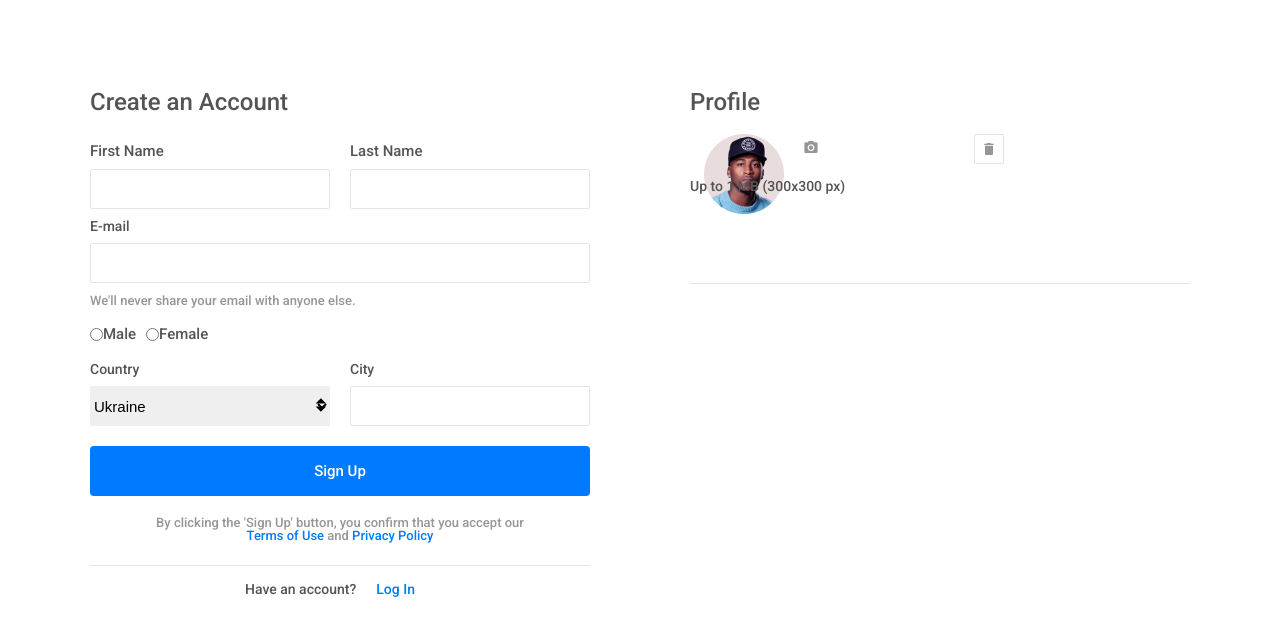
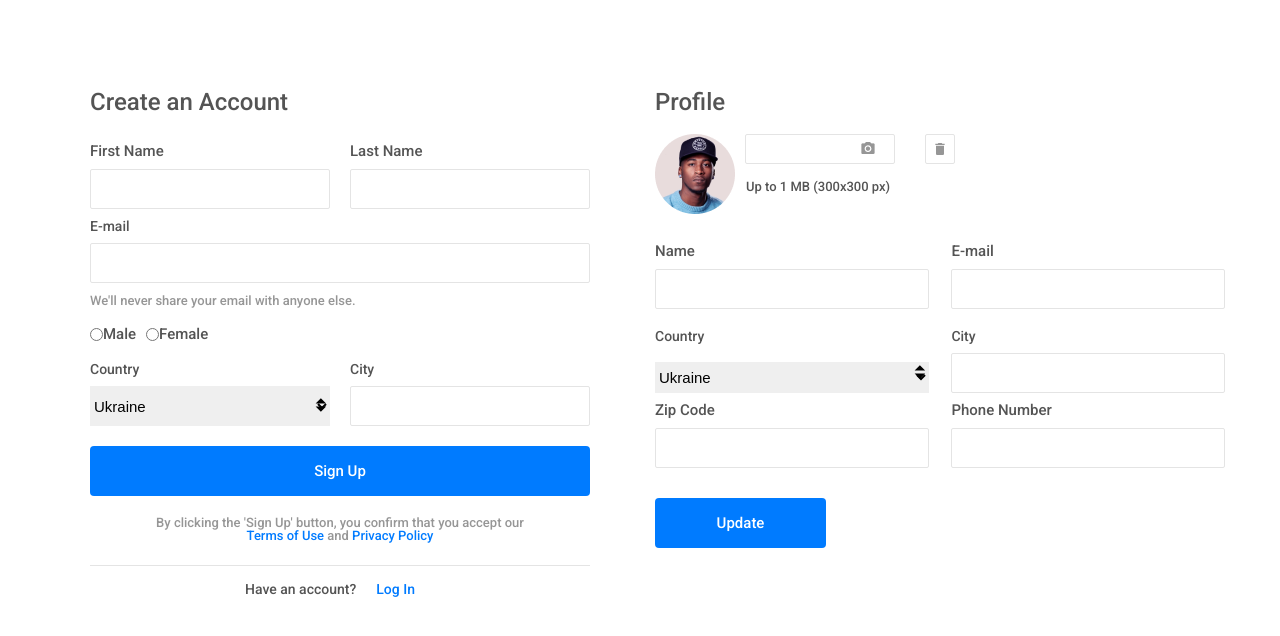
Before and after one commit to PatriarchIvan/Beetroot_Lesson_13_Homework, a plain HTML site: page index.html in a window 1280 px wide. Drawn offline with Linux system fonts and the light colour scheme.

Commit message:
completed structure and css.now time to refactor

```diff
--- a/css/style.css
+++ b/css/style.css
@@ -19,10 +19,12 @@ input[type=mail]:focus {
 .container {
     max-width: 1200px;
     display: flex;
+    justify-content: space-around;
     margin: 55px auto;
 }
 
-.form_section_wrapper {
+.form_section_wrapper,
+.profile_section_wrapper {
     width: 50%;
     margin: 0 15px;
     max-width: 570px;
@@ -35,35 +37,44 @@ input[type=mail]:focus {
     margin: 0 35px;
 }
 
-.form_title {
+.form_title,
+.profile_title {
     margin: 35px 0 20px 0;
     font-size: 24px;
     font-weight: 500;
 }
 
-.user_name {
+.user_name,
+.profile_name,
+.profile_pass {
     display: flex;
     justify-content: space-between;
 }
 
-.form_input_title {
+.form_input_title,
+.profile_input_title {
     font-size: 15px;
     flex-basis: 48%;
     margin: 10px 0;
 }
 
 .form_input_first_name,
-.form_input_last_name {
-    font-size: 20px;
+.form_input_last_name,
+.profile_input_name,
+.profile_input_pass,
+.profile_input_tel
+{
+    font-size: 13px;
     width: 100%;
     margin: 10px 0 0 0;
     height: 40px;
 }
 
-.form_input_email {
+.form_input_email,
+.profile_input_email {
     width: 100%;
     margin: 10px 0;
-    font-size: 20px;
+    font-size: 13px;
     height: 40px;
 }
 
@@ -87,28 +98,33 @@ input[type=mail]:focus {
     order: -1;
 }
 
-.user_geo {
+.user_geo,
+.profile_geo {
     display: flex;
     position: relative;
     justify-content: space-between;
 }
 
 .user_country,
-.user_city {
+.user_city,
+.profile_country,
+.profile_city {
     position: relative;
     display: flex;
     flex-direction: column;
     flex-basis: 48%;
 }
 
-.form_select_input_city {
+.form_select_input_city,
+.profile_select_input_city {
     margin: 10px 0 0 0;
     background:transparent;
     height: 40px;
     width: 100%;
 }
 
-.form_select_country_list {
+.form_select_country_list,
+.profile_select_country_list {
     margin: 10px 0 0 0;
     height: 40px;
     font-size: 15px;
@@ -127,7 +143,8 @@ option[disabled] {
     background: #ba2020
 }
 
-.user_geo::after {
+.user_geo::after,
+.profile_geo::after {
     content: '';
     position: absolute;
     top: 20px;
@@ -137,7 +154,8 @@ option[disabled] {
     height: 45px;
 }
 
-.form_button {
+.form_button,
+.profile_button {
     width: 100%;
     height: 50px;
     margin: 20px 0;
@@ -187,36 +205,38 @@ option[disabled] {
     margin: 0 20px 0;
 }
 
-.form_profile_image {
+/* *********PROFILE********** */
+.profile_image {
     display: flex;
     flex-basis: 50%;
     position: relative;
+    margin: 0 0 20px 0;
 }
 
-.form_profile_load {
+.profile_photo_btn_hidden {
     opacity: 0;
     width: 140px;
     height: 30px;
     margin: 0 40px 15px 10px;
 }
 
-.form_preofile_button {
+.profile_load__button {
     position: absolute;
-    min-width: 140px;
+    min-width: 150px;
     height: 30px;
     top: 0;
-    left: 100px;
+    left: 90px;
     border: 1px solid #E4E4E4;
     border-radius: 2px;
 }
 
-.form_profile_button_img {
+.profile_load_btn_img {
     position: relative;
     top: 7px;
-    left: 114px;
+    left: 115px;
 }
 
-.form_profile_delete_btn {
+.profile_photo_delete_btn {
     width: 30px;
     height: 30px;
     background: url(../img/icons/icon_delete.svg) no-repeat center;
@@ -224,8 +244,17 @@ option[disabled] {
     border-radius: 2px;
 }
 
-.form_profile_load_text {
+.profile_load_text {
     position: absolute;
     top: 45px;
     left: 0;
+    font-size: 13px;
 }
+
+.profile_geo::after {
+    left: 259px
+}
+
+.profile_button {
+    width: 30%;
+}
--- a/index.html
+++ b/index.html
@@ -62,19 +62,44 @@
             </footer>
         </section>
 
-        <section class="form_section_wrapper">
-            <form action="#" class="form">
-                <h2 class="form_title">Profile</h2>
-                <div class="form_profile_image">
-                    <div class="form_profile_button">
-                        <span class="form_profile_button_img"><img src="./img/icons/icon_photo.png" alt=""></span>
-                        <span class="form_profile_load_text">Up to 1 MB (300x300 px)</span>
+        <section class="profile_section_wrapper">
+            <form action="#" class="profile">
+                <h2 class="profile_title">Profile</h2>
+                <div class="profile_image">
+                    <div class="profile_load__button">
+                        <span class="profile_load_btn_img"><img src="./img/icons/icon_photo.png" alt=""></span>
+                        <span class="profile_load_text">Up to 1 MB (300x300 px)</span>
                     </div>
-                    <img src="./img/user_photo/Image.png" alt="User Photo" class="form_profile_photo">
-                    <input id="file_load" type="file" class="form_profile_load">
-
-                    <button class="form_profile_delete_btn"></button>
+                    <img src="./img/user_photo/Image.png" alt="User Photo" class="profile_photo_image">
+                    <input id="file_load" type="file" class="profile_photo_btn_hidden">
+                    <button class="profile_photo_delete_btn"></button>
                 </div>
+                <div class="profile_name">
+                    <label class="profile_input_title">Name<input type="text" class="profile_input_name"></label>
+                    <label class="profile_input_title">E-mail<input type="mail" class="profile_input_email"></label>
+                </div>
+                <div class="profile_geo">
+                    <div class="profile_country">
+                        <label for="profile_select_country" class="profile_country">Country</label>
+                        <!-- <span class="form_select_country_span">Select your country...</span> -->
+                        <select class="profile_select_country_list">
+                            <option value="" class="profile_select_country_item">Ukraine</option>
+                            <option value="" class="profile_select_country_item">EU</option>
+                            <option value="" class="profile_select_country_item">USA</option>
+                            <option value="" class="profile_select_country_item">Other</option>
+                            <option value="" class="profile_select_country_item" disabled>Ru&#8623&#8623land</option>
+                        </select>
+                    </div>
+                    <div class="profile_city">
+                        <label class="profile_city">City<input type="text" class="profile_select_input_city"></label>
+                    </div>
+                </div>
+                <div class="profile_pass">
+                    <label class="profile_input_title">Zip Code<input type="password"
+                            class="profile_input_pass"></label>
+                    <label class="profile_input_title">Phone Number<input type="tel" class="profile_input_tel"></label>
+                </div>
+                <button type="submit" class="profile_button">Update</button>
             </form>
         </section>
     </div>
```
